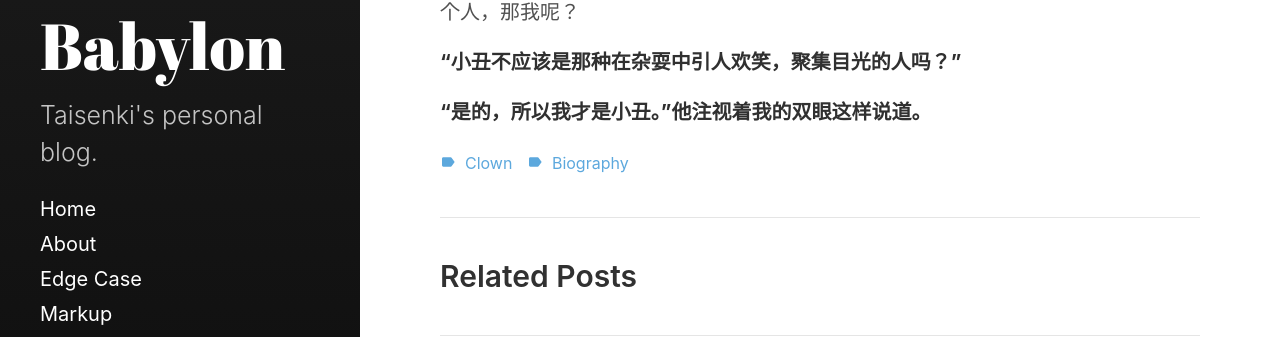
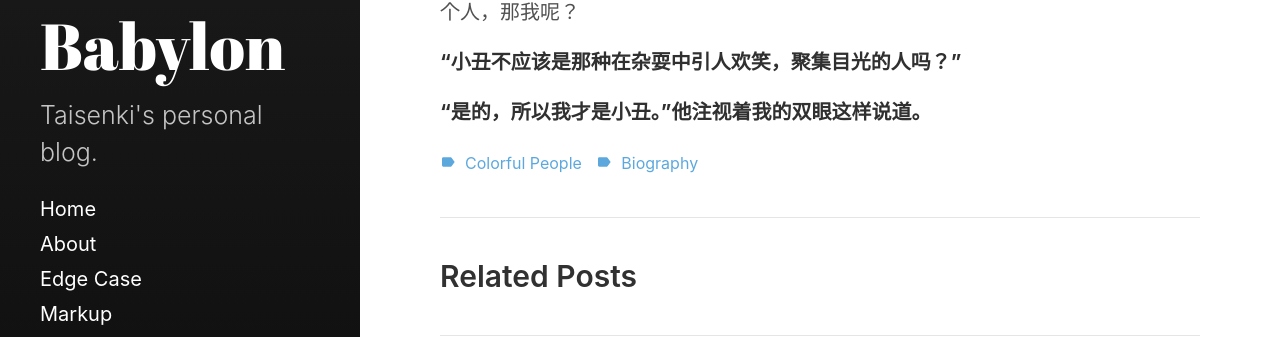
Before and after one commit to taisenki/taisenki.github.io, a Jekyll site: the page built from _posts/2017-08-25-小丑.md, in a window 1280 px wide. Shown: the part 1328-1665 px from the top of the page. Built offline with Jekyll 4.4.1, drawn with Linux system fonts in a browser that asks for light colours; comment, search, counter and statistics services are not loaded.

Commit message:
Update 2017-08-25-小丑.md

```diff
--- a/_posts/2017-08-25-小丑.md
+++ b/_posts/2017-08-25-小丑.md
@@ -6,7 +6,7 @@ categories:
            - blog
            - biography
 tags:
-           - clown
+           - Colorful people
            - biography
 excerpt_separator:  <!--more-->
 ---
```
